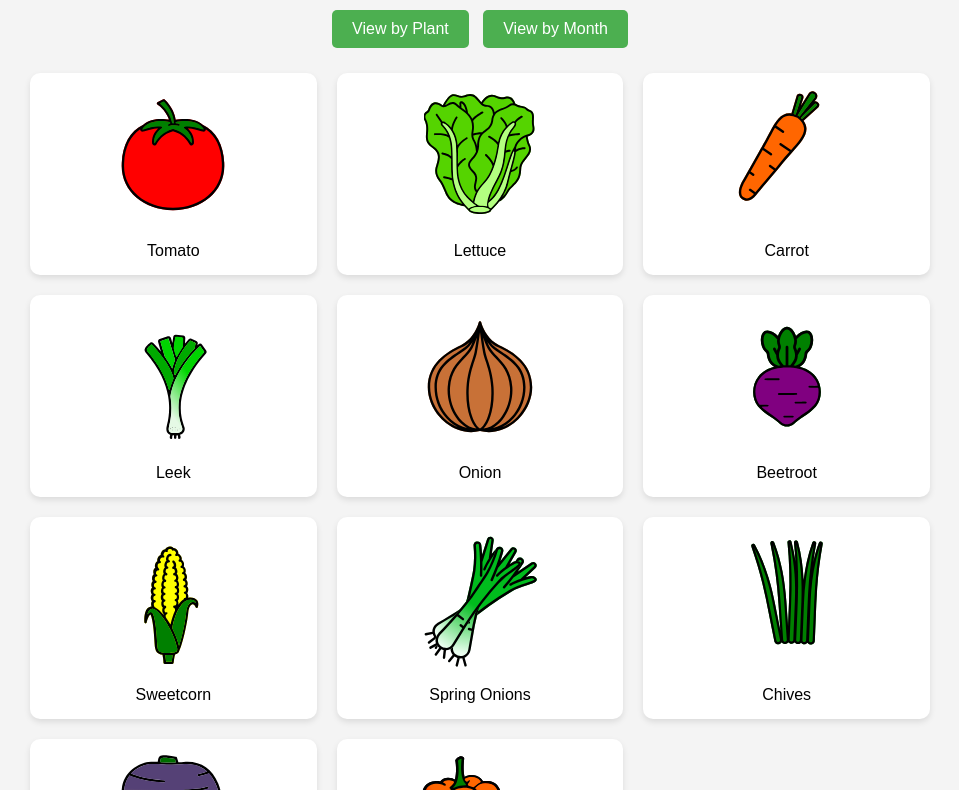
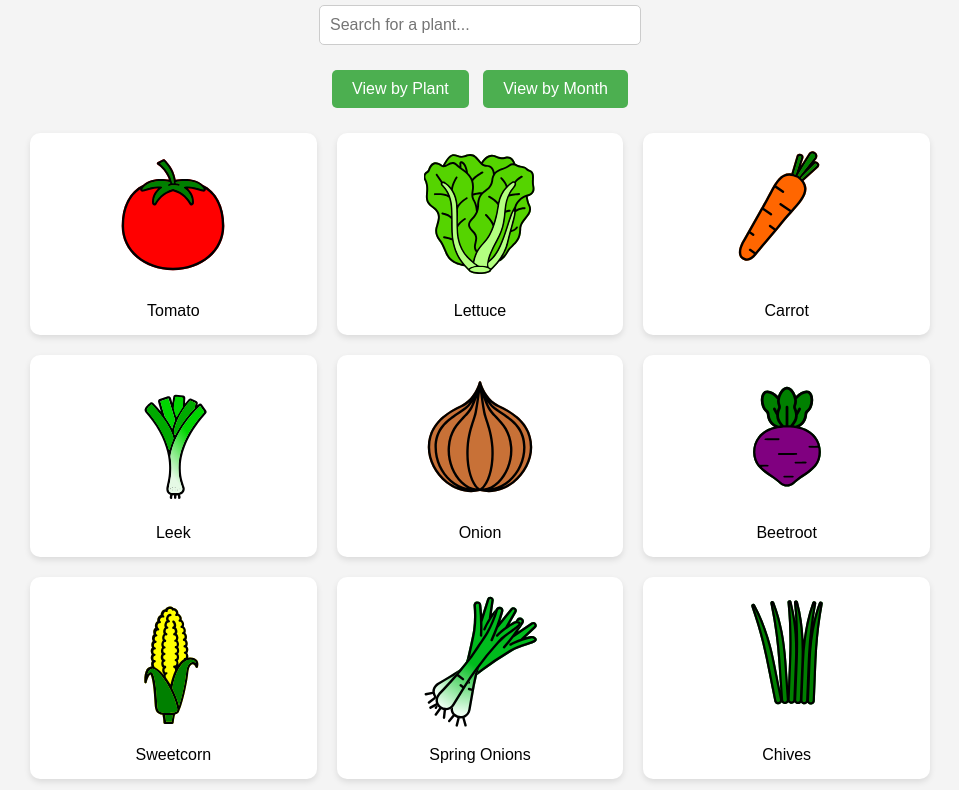
Before and after one commit to runwiththerhythm/growing-guide, a plain HTML site: page index.html in a window 1280 px wide. Shown: the part 93-883 px from the top of the page, without its empty margins (160-1119 px from the left). Drawn offline with Linux system fonts and the light colour scheme.

Commit message:
Add html for search box

```diff
--- a/index.html
+++ b/index.html
@@ -9,7 +9,11 @@
 </head>
 <body>
     <h1>Growing Guide</h1>
-
+    <input
+    type="text"
+    id="searchInput"
+    placeholder="Search for a plant..."
+    style="padding: 10px; width: 300px; font-size: 16px; margin-bottom: 20px; border-radius: 5px; border: 1px solid #ccc;">
     <div class="view-buttons">
         <button id="viewByPlant">View by Plant</button>
         <button id="viewByMonth" >View by Month</button>
```
